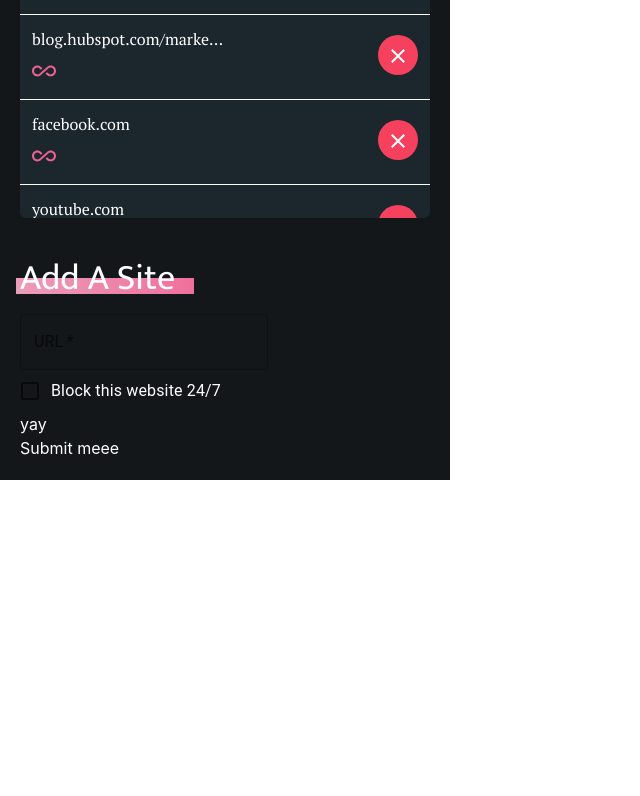
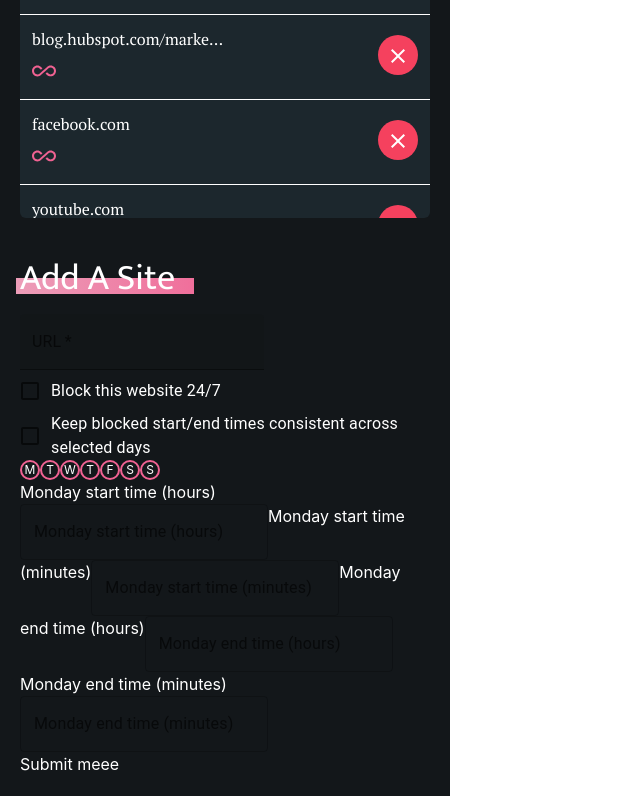
Before and after one commit to polyphilz/kirby, a Next.js app in the folder next-app/: page / in a window 1280 px wide. Shown: the part 286-1082 px from the top of the page, without its empty margins (0-640 px from the left). Before the commit the page ends 800 px from the top, so only its background shows below. Built offline with nearby package versions, Linux system fonts and the light colour scheme.

Commit message:
Beginning to put add site form together with some refactors here and there

```diff
--- a/next-app/components/addsite/AddSite.tsx
+++ b/next-app/components/addsite/AddSite.tsx
@@ -4,7 +4,9 @@
 import Checkbox from "@mui/material/Checkbox";
 import TextField from "@mui/material/TextField";
 
-import { Entry } from "../../util/types";
+import DayBubble from "../daybubbles/DayBubble";
+import { Entry, Day, orderedDayList } from "../../util/types";
+import { dayStringToDayEnum, dayEnumToDayString } from "../../util/utils";
 import Header from "../header/Header";
 
 interface AddSiteProps {
@@ -19,6 +21,10 @@
     isPermaBlocked: false,
     dayInfo: {},
   });
+  const [sameTimesAcrossDays, setSameTimesAcrossDays] = useState(false);
+  const [consistentBlockedTimeTuple, setConsistentBlockedTimeTuple] = useState<
+    [Date | undefined, Date | undefined]
+  >([undefined, undefined]);
 
   const handleUrlInputChange = (e: any) => {
     setEntry({ ...entry, url: e.target.value });
@@ -28,12 +34,130 @@
     setEntry({ ...entry, isPermaBlocked: e.target.checked });
   };
 
+  const handleTimesSameCheckboxChange = (e: any) => {
+    setSameTimesAcrossDays(e.target.checked);
+  };
+
+  const handleDaySelectionChange = (e: any) => {
+    if (e.target.checked) {
+      // setEntry({ ...entry, dayInfo: { ...entry.dayInfo, [e.target.value]: f } });
+    } else {
+      const blah = Object.keys(entry.dayInfo);
+      console.log(blah);
+    }
+    // key => dayEnumToDayString[key] !== e.target.value);
+    // key !== 'cow').reduce((obj, key) =>
+    // {
+    //     obj[key] = thisIsObject[key];
+    //     return obj;
+    // }, {}
+  };
+
   const handleSubmit = (e: any) => {
     e.preventDefault();
     urlAddedCallback(entry);
   };
 
-  const fun = <div>yay</div>;
+  const fun3 = (
+    <div>
+      <span>Monday start time (hours)</span>
+      <TextField
+        id="mon-start-hours"
+        name="mon-start-hours"
+        label="Monday start time (hours)"
+        type="text"
+      ></TextField>
+      <span>Monday start time (minutes)</span>
+      <TextField
+        id="mon-start-minutes"
+        name="mon-start-minutes"
+        label="Monday start time (minutes)"
+        type="text"
+      ></TextField>
+      <span>Monday end time (hours)</span>
+      <TextField
+        id="mon-end-hours"
+        name="mon-end-hours"
+        label="Monday end time (hours)"
+        type="text"
+      ></TextField>
+      <span>Monday end time (minutes)</span>
+      <TextField
+        id="mon-end-minutes"
+        name="mon-end-minutes"
+        label="Monday end time (minutes)"
+        type="text"
+      ></TextField>
+    </div>
+  );
+
+  const fun2 = (
+    <div>
+      <TextField
+        id="consistent-start-time-hours"
+        name="consistent-start-time-hours"
+        label="Hours"
+        type="text"
+        sx={{ width: "100px" }}
+        required
+      ></TextField>
+      <TextField
+        id="consistent-start-time-minutes"
+        name="consistent-start-time-minutes"
+        label="Minutes"
+        type="text"
+        sx={{ width: "100px" }}
+        required
+      ></TextField>
+      <TextField
+        id="consistent-end-time-hours"
+        name="consistent-end-time-hours"
+        label="Hours"
+        type="text"
+        sx={{ width: "100px" }}
+        required
+      ></TextField>
+      <TextField
+        id="consistent-end-time-minutes"
+        name="consistent-end-time-minutes"
+        label="Minutes"
+        type="text"
+        sx={{ width: "100px" }}
+        required
+      ></TextField>
+    </div>
+  );
+
+  const fun = (
+    <div>
+      <FormGroup>
+        <FormControlLabel
+          control={
+            <Checkbox
+              checked={sameTimesAcrossDays}
+              onChange={handleTimesSameCheckboxChange}
+            />
+          }
+          label="Keep blocked start/end times consistent across selected days"
+        />
+      </FormGroup>
+      <div className="flex flex-row">
+        {!entry.isPermaBlocked &&
+          orderedDayList.map((day, idx) => {
+            return (
+              <DayBubble
+                key={idx}
+                day={day}
+                dayInfo={entry.dayInfo[day]}
+                isSelected={entry.dayInfo.hasOwnProperty(day)}
+              />
+            );
+          })}
+      </div>
+      {sameTimesAcrossDays && fun2}
+      {!sameTimesAcrossDays && fun3}
+    </div>
+  );
 
   return (
     <div>
@@ -47,7 +171,9 @@
           name="url"
           label="URL"
           type="text"
-          color="primary"
+          variant="filled"
+          color="secondary"
+          value={entry.url}
           onChange={handleUrlInputChange}
           required
         ></TextField>
--- a/next-app/components/blockedentry/BlockedEntry.tsx
+++ b/next-app/components/blockedentry/BlockedEntry.tsx
@@ -1,7 +1,7 @@
 import React from "react";
 
 import CircleButton from "./circlebutton/CircleButton";
-import DayBubble from "./daybubbles/DayBubble";
+import DayBubble from "../daybubbles/DayBubble";
 import AllInclusiveIcon from "@mui/icons-material/AllInclusive";
 import { Entry, orderedDayList, Day } from "../../util/types";
 
--- a/next-app/components/blockedentry/daybubbles/DayBubble.tsx
+++ b/next-app/components/daybubbles/DayBubble.tsx
@@ -1,23 +1,17 @@
 import React from "react";
 import Tooltip from "@mui/material/Tooltip";
 
-import { Day, DayInfo } from "../../../util/types";
+import { Day, DayInfo } from "../../util/types";
+import {
+  getFirstCapitalizedLetterOfDay,
+  dayEnumToDayString,
+} from "../../util/utils";
 
 interface DayBubbleProps {
   day: Day;
   isSelected: boolean;
   dayInfo?: DayInfo | undefined;
 }
-
-const dayToLetter = new Map<Day, string>([
-  [Day.Mon, "M"],
-  [Day.Tue, "T"],
-  [Day.Wed, "W"],
-  [Day.Thur, "T"],
-  [Day.Fri, "F"],
-  [Day.Sat, "S"],
-  [Day.Sun, "S"],
-]);
 
 const DUPLICATE_BUBBLE_STYLES =
   "rounded-full h-5 w-5 select-none flex justify-center items-center";
@@ -27,15 +21,17 @@
   isSelected,
   dayInfo = undefined,
 }: DayBubbleProps) => {
-  function convertMilitaryTimeToStandard(time: number): string {
+  function convertMilitaryTimeToStandard(time: Date): string {
+    console.log(time);
     let suffix = "AM";
-    if (time >= 12) {
-      if (time > 12) {
-        time -= 12;
+    let timeInHours = time.getHours();
+    if (timeInHours >= 12) {
+      if (timeInHours > 12) {
+        timeInHours -= 12;
       }
       suffix = "PM";
     }
-    return `${time}${suffix}`;
+    return `${timeInHours}:${time.getMinutes()} ${suffix}`;
   }
 
   function generateTooltipTitle(): string {
@@ -46,7 +42,11 @@
     )} | Ends - ${convertMilitaryTimeToStandard(dayInfo.end)}`;
   }
 
-  const dayLetter = <span className="text-xs">{dayToLetter.get(day)}</span>;
+  const dayLetter = (
+    <span className="text-xs">
+      {getFirstCapitalizedLetterOfDay(dayEnumToDayString.get(day))}
+    </span>
+  );
 
   if (!isSelected) {
     return (
--- a/next-app/util/fakeData.ts
+++ b/next-app/util/fakeData.ts
@@ -1,19 +1,23 @@
 import { Entry, Day, DayInfo } from "./types";
 
-const eightToFour: DayInfo = {
-  start: 8,
-  end: 16,
+const eightThirtyToFour: DayInfo = {
+  start: new Date(),
+  end: new Date(),
 };
+eightThirtyToFour.start.setHours(8, 30);
+eightThirtyToFour.end.setHours(4);
 
 const nineToFive: DayInfo = {
-  start: 9,
-  end: 17,
+  start: new Date(),
+  end: new Date(),
 };
+nineToFive.start.setHours(9);
+nineToFive.end.setHours(5);
 
 export const entry1: Entry = {
   url: "example.com",
   isPermaBlocked: false,
-  dayInfo: { [Day.Mon]: eightToFour, [Day.Sun]: nineToFive },
+  dayInfo: { [Day.Mon]: eightThirtyToFour, [Day.Sun]: nineToFive },
 };
 
 export const entry2: Entry = {
--- a/next-app/util/types.ts
+++ b/next-app/util/types.ts
@@ -25,6 +25,6 @@
 ];
 
 export interface DayInfo {
-  start: number;
-  end: number;
+  start: Date;
+  end: Date;
 }
--- /dev/null
+++ b/next-app/util/utils.ts
@@ -0,0 +1,29 @@
+import { Day } from "./types";
+
+export const dayStringToDayEnum = new Map<string, Day>([
+  ["mon", Day.Mon],
+  ["tue", Day.Tue],
+  ["wed", Day.Wed],
+  ["thur", Day.Thur],
+  ["fri", Day.Fri],
+  ["sat", Day.Sat],
+  ["sun", Day.Sun],
+]);
+
+export const dayEnumToDayString = new Map<Day, string>([
+  [Day.Mon, "mon"],
+  [Day.Tue, "tue"],
+  [Day.Wed, "wed"],
+  [Day.Thur, "thur"],
+  [Day.Fri, "fri"],
+  [Day.Sat, "sat"],
+  [Day.Sun, "sun"],
+]);
+
+export const getFirstCapitalizedLetterOfDay: (day: string) => string = (
+  day: string
+) => {
+  if (!day) return "";
+
+  return day.charAt(0).toUpperCase();
+};
```
